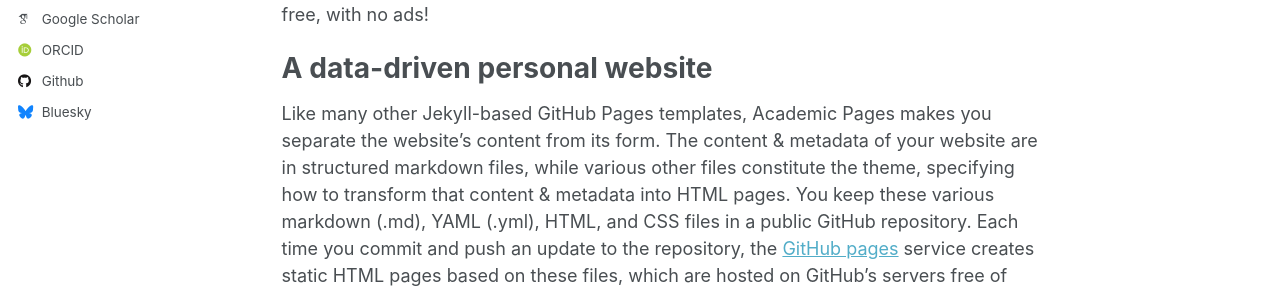
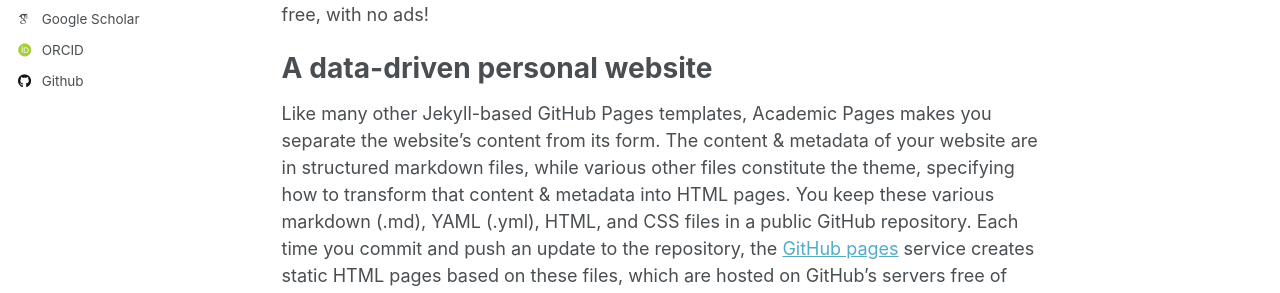
Before and after one commit to RSQ0504/Rongsheng_Qian.github.io, a Jekyll site: the page built from _pages/about.md, in a window 1280 px wide. Shown: the part 391-684 px from the top of the page. Built offline with Jekyll 4.4.1, drawn with Linux system fonts in a browser that asks for light colours; some web fonts are replaced.

Commit message:
Update _config.yml

```diff
--- a/_config.yml
+++ b/_config.yml
@@ -32,7 +32,7 @@ author:
 
   # Academic websites
   arxiv            : # URL - Update with the correct link to your profile
-  googlescholar    : "hhttps://scholar.google.ca/citations?hl=en&user=McNfqEsAAAAJ"
+  googlescholar    : "https://scholar.google.ca/citations?hl=en&user=McNfqEsAAAAJ"
   impactstory      : # URL
   orcid            : "https://orcid.org/0009-0006-4667-896X"
   semantic         : # URL
@@ -49,7 +49,7 @@ author:
   stackoverflow    : # User number or user number and name (i.e., use "1" or "1/jeff-atwood")
 
   # Social media
-  bluesky          : "bsky.app" # Replace this with you Bluesky username
+  bluesky          : # "bsky.app" # Replace this with you Bluesky username
   facebook         : # Username
   flickr           : # Username
   foursquare       : # Username
```
